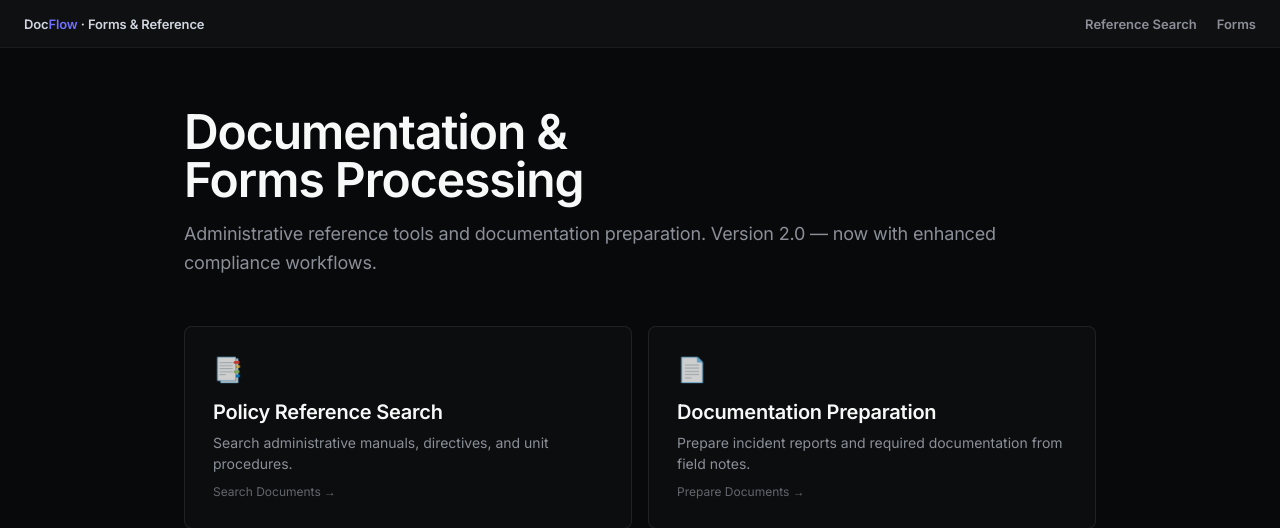
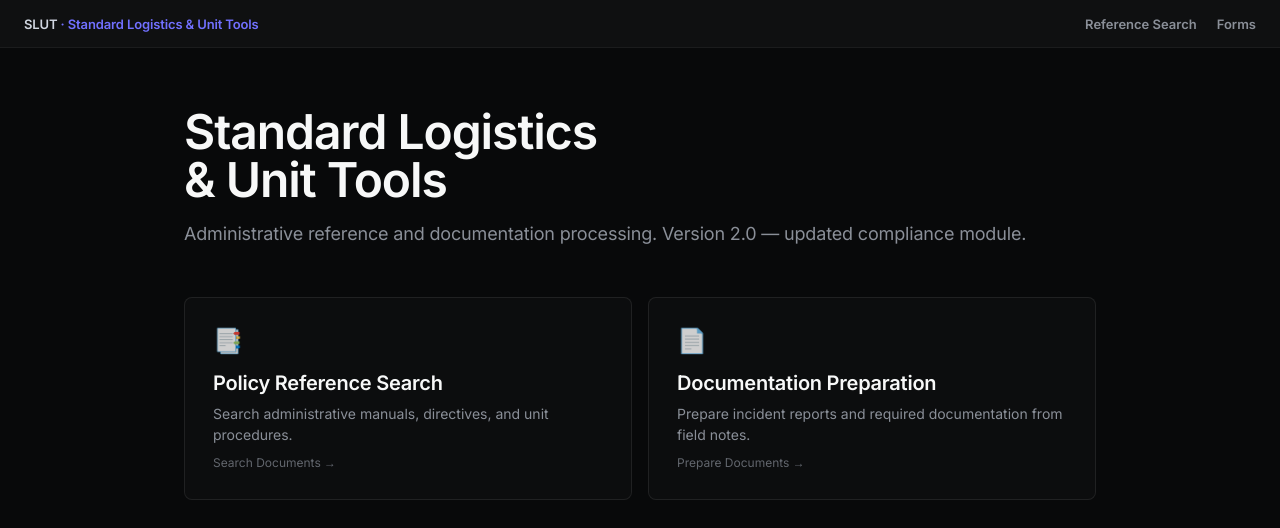
Before and after one commit to justinpeterman-droid/prison-policy-ai, a Flask app: page / in a window 1280 px wide. Shown: the top 528 px of the page. Run offline with Flask 3, Linux system fonts and the light colour scheme.

Commit message:
SLUT rebrand

```diff
--- a/backend/webapp/templates/chat.html
+++ b/backend/webapp/templates/chat.html
@@ -33,7 +33,7 @@
 </head>
 <body>
 <nav>
-  <div class="brand"><a href="/" style="color:inherit;text-decoration:none">Doc<span>Flow</span></a></div>
+  <div class="brand"><a href="/" style="color:inherit;text-decoration:none">SLUT</a></div>
   <a href="/reports">Forms →</a>
 </nav>
 <div class="container">
--- a/backend/webapp/templates/home.html
+++ b/backend/webapp/templates/home.html
@@ -3,7 +3,7 @@
 <head>
 <meta charset="UTF-8">
 <meta name="viewport" content="width=device-width, initial-scale=1.0">
-<title>Documentation & Forms Processing | ADC</title>
+<title>SLUT · Standard Logistics & Unit Tools</title>
 <link href="https://fonts.googleapis.com/css2?family=Inter:wght@300;400;500;600;700&display=swap" rel="stylesheet">
 <style>
   :root {
@@ -44,7 +44,7 @@
 </head>
 <body>
 <nav>
-  <div class="brand">Doc<span>Flow</span> · Forms & Reference</div>
+  <div class="brand">SLUT<span> · Standard Logistics & Unit Tools</span></div>
   <div class="links">
     <a href="/chat">Reference Search</a>
     <a href="/reports">Forms</a>
@@ -52,8 +52,8 @@
 </nav>
 
 <div class="container">
-  <h1>Documentation &<br>Forms Processing</h1>
-  <p class="sub">Administrative reference tools and documentation preparation. Version 2.0 — now with enhanced compliance workflows.</p>
+  <h1>Standard Logistics<br>& Unit Tools</h1>
+  <p class="sub">Administrative reference and documentation processing. Version 2.0 — updated compliance module.</p>
 
   <div class="cards">
     <a href="/chat" class="card">
--- a/backend/webapp/templates/reports.html
+++ b/backend/webapp/templates/reports.html
@@ -51,7 +51,7 @@
 </head>
 <body>
 <nav>
-  <div class="brand"><a href="/" style="color:inherit;text-decoration:none">Doc<span>Flow</span></a></div>
+  <div class="brand"><a href="/" style="color:inherit;text-decoration:none">SLUT</a></div>
   <a href="/chat">Reference Search →</a>
 </nav>
 
```
